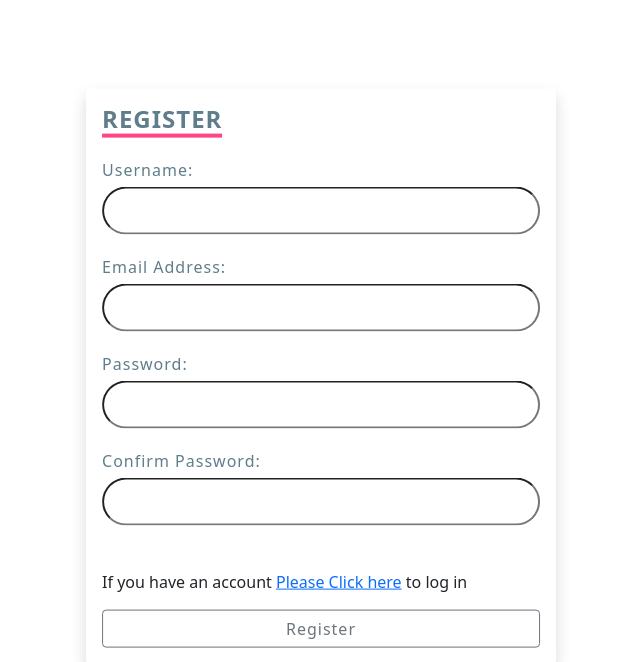
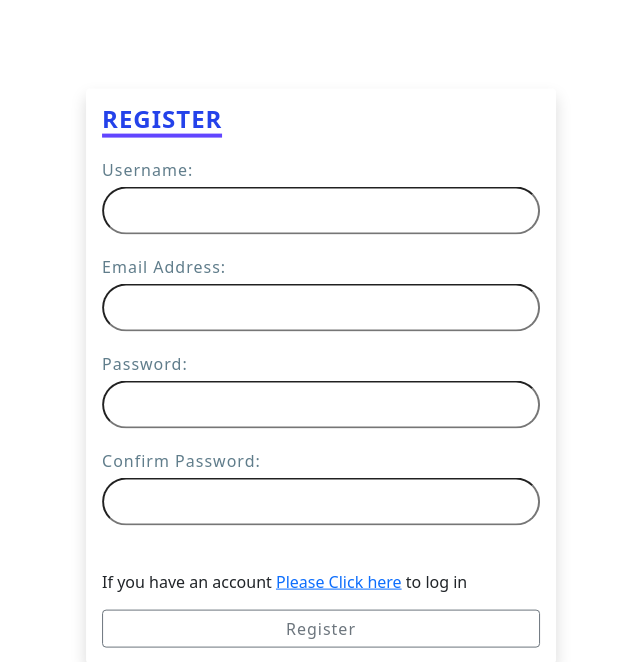
Before and after one commit to AdnanK1/youraward, a Django app: template base/templates/auth/register.html in a window 1280 px wide. Shown: the top 662 px of the page, without its empty margins (319-959 px from the left). Run offline with Django 4.2, Linux system fonts and the light colour scheme; the template is opened without the code that fills it, so the values that code supplies are empty, except form fields; tables that the repository leaves empty hold one stand-in row (values such as "Sample post"); form fields are guessed from the names that the template uses; some libraries are stand-ins or nearby versions.

Commit message:
Static/Styles: Changed the color h1

```diff
--- a/static/styles/login.css
+++ b/static/styles/login.css
@@ -11,12 +11,12 @@ body{
     background: linear-gradient(120deg, blueviolet,black);
 }
 h1{
-    color: #607d8b;
+    color: #2442ea;
     font-weight: 600;
     font-size: 1.5em;
     text-transform: uppercase;
     margin-bottom: 20px;
-    border-bottom: 4px solid #ff4584;
+    border-bottom: 4px solid #6145ff;
     display: inline-block;
     letter-spacing: 1px;
 }
```
